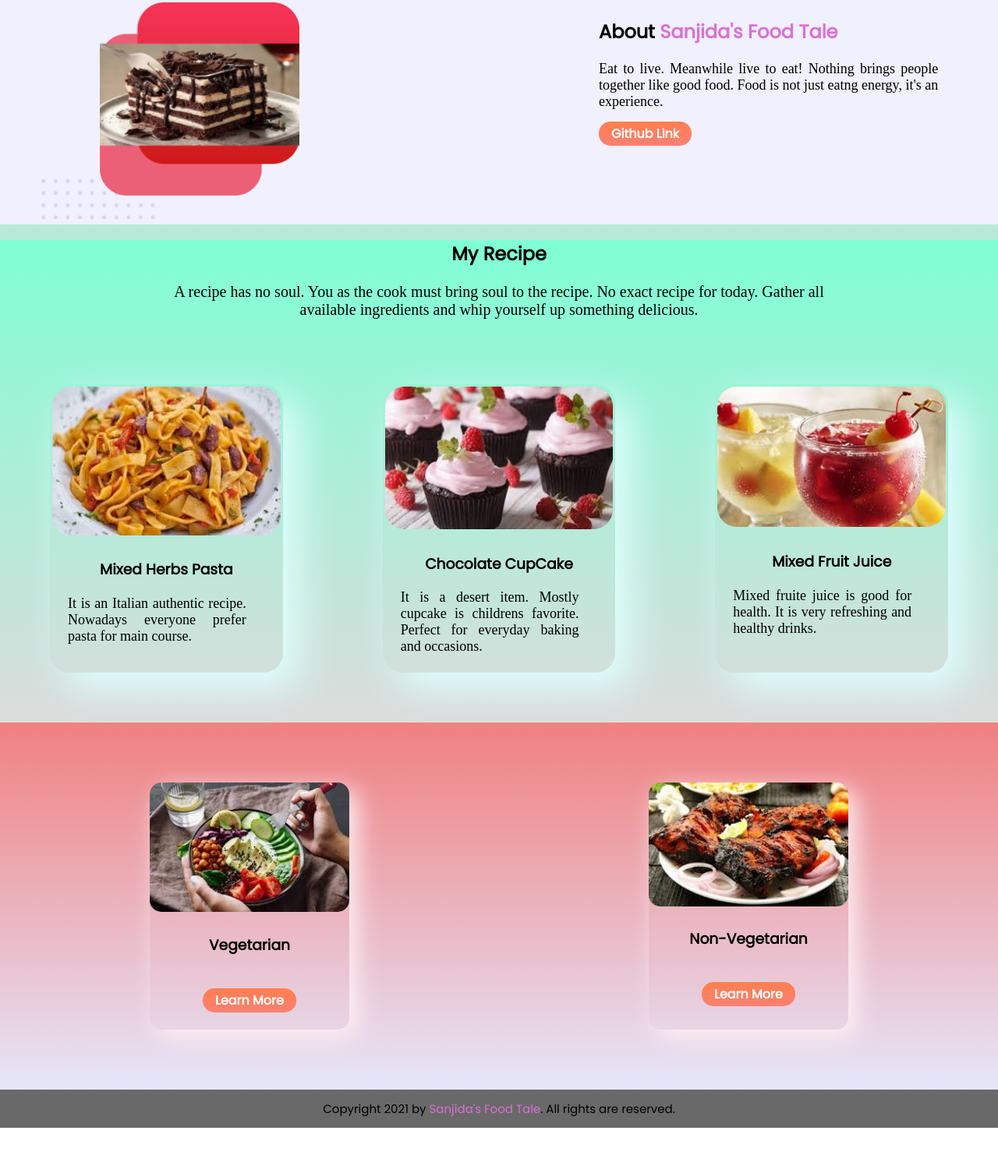
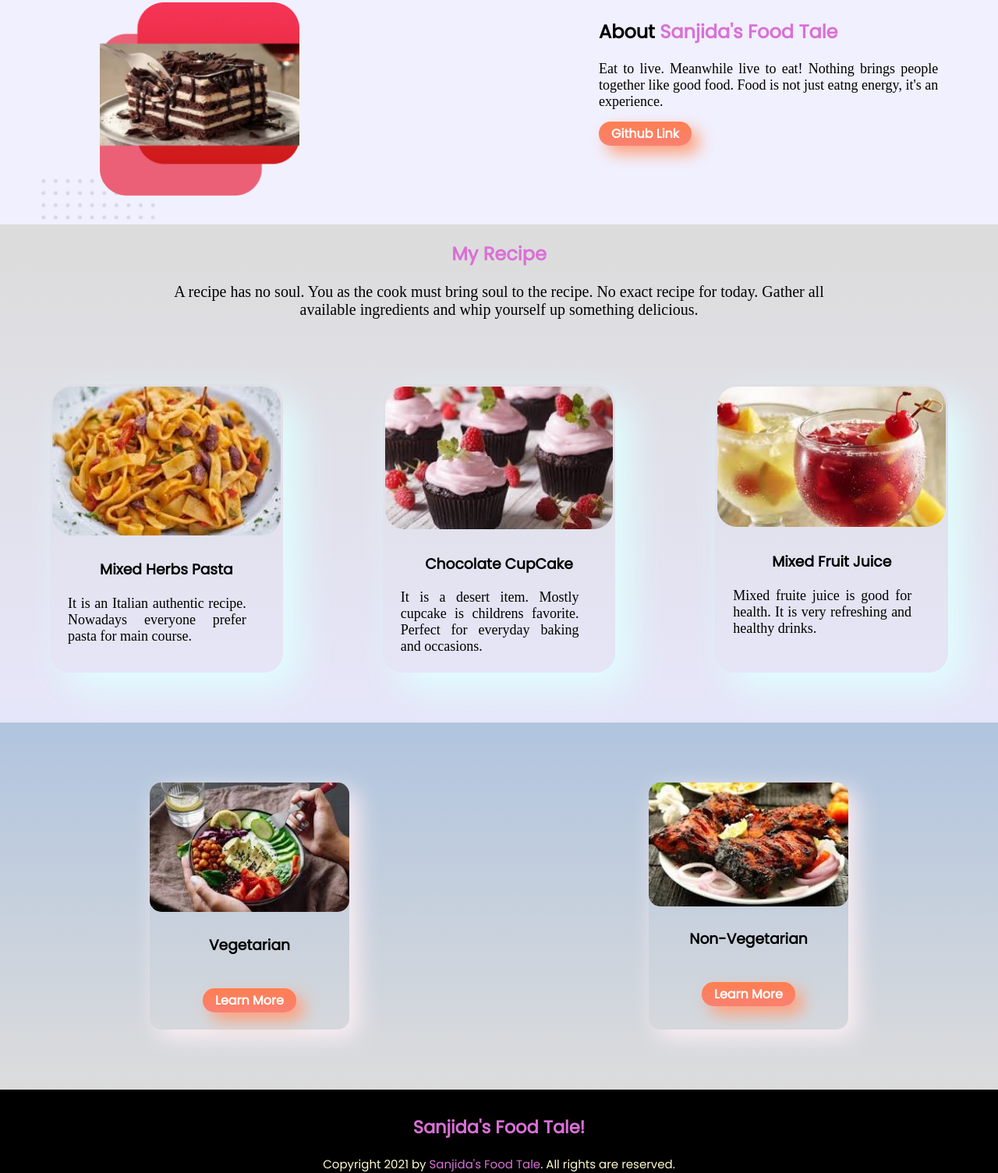
Before and after one commit to sanjimo/sanjida-s-food-tale, a plain HTML site: page index.html in a window 1280 px wide. Shown: the part 350-1855 px from the top of the page at 78% size. Before the commit the page ends 1797 px from the top, so only its background shows below. Drawn offline with Linux system fonts and the light colour scheme.

Commit message:
color-changes

```diff
--- a/index.html
+++ b/index.html
@@ -43,7 +43,7 @@
     </section>
 
     <section class="recipe-area">
-        <h2>My Recipe</h2>
+        <h2 class="highlighted-color">My Recipe</h2>
         <p class="text-handling">A recipe has no soul. You as the cook must bring soul to the recipe. No exact recipe
             for today. Gather all available ingredients and whip yourself up
             something delicious.</p>
@@ -89,7 +89,9 @@
     </section>
 
     <section class="footer-class">
-        <footer>Copyright 2021 by <span class="highlighted-color">Sanjida's Food Tale</span>. All rights are reserved.
+        <footer>
+            <h1 class="highlighted-color">Sanjida's Food Tale!</h1>
+            Copyright 2021 by <span class="highlighted-color">Sanjida's Food Tale</span>. All rights are reserved.
         </footer>
     </section>
 
--- a/style.css
+++ b/style.css
@@ -1,6 +1,6 @@
 body{
     font-family: 'Poppins', sans-serif;
-    background-image: linear-gradient(gainsboro,aquamarine);
+    background-color:gainsboro;
     margin: 0;
 }
 h1{
@@ -38,6 +38,7 @@ p{
     font-weight:700;
     color: white;
     background-image: linear-gradient(coral, salmon);
+    box-shadow: 10px 10px 20px lightsalmon;
     border-radius: 15px;
     padding: 4px 16px;
 }
@@ -54,6 +55,7 @@ p{
     background-repeat: no-repeat;
     background-size: cover;
     background-position:left;
+    margin: 0%;
 }
 .text-handling{
     font-size:20px;
@@ -83,7 +85,9 @@ p{
     border-radius: 25px;
 }
 .recipe-area{
-    background-image: linear-gradient(aquamarine,gainsboro);
+    background-image: linear-gradient(gainsboro,lavender);
+    background-size: cover;
+    margin:0%;
 }
 .card{
     box-shadow: 10px 10px 30px lavenderblush;
@@ -102,12 +106,12 @@ p{
     margin-bottom: 2px;
 }
 .last-section{
-    background-image: linear-gradient(lightcoral,lavender);
+    background-image: linear-gradient(lightsteelblue,gainsboro);
 }
 .footer-class{
     text-align: center;
     font-size: 15px;
-    color: black;
-    background-color:dimgray;
-    padding: 1%;
+    color: lemonchiffon;
+    background-color:black;
+    padding-top: 1%;
 }
```
